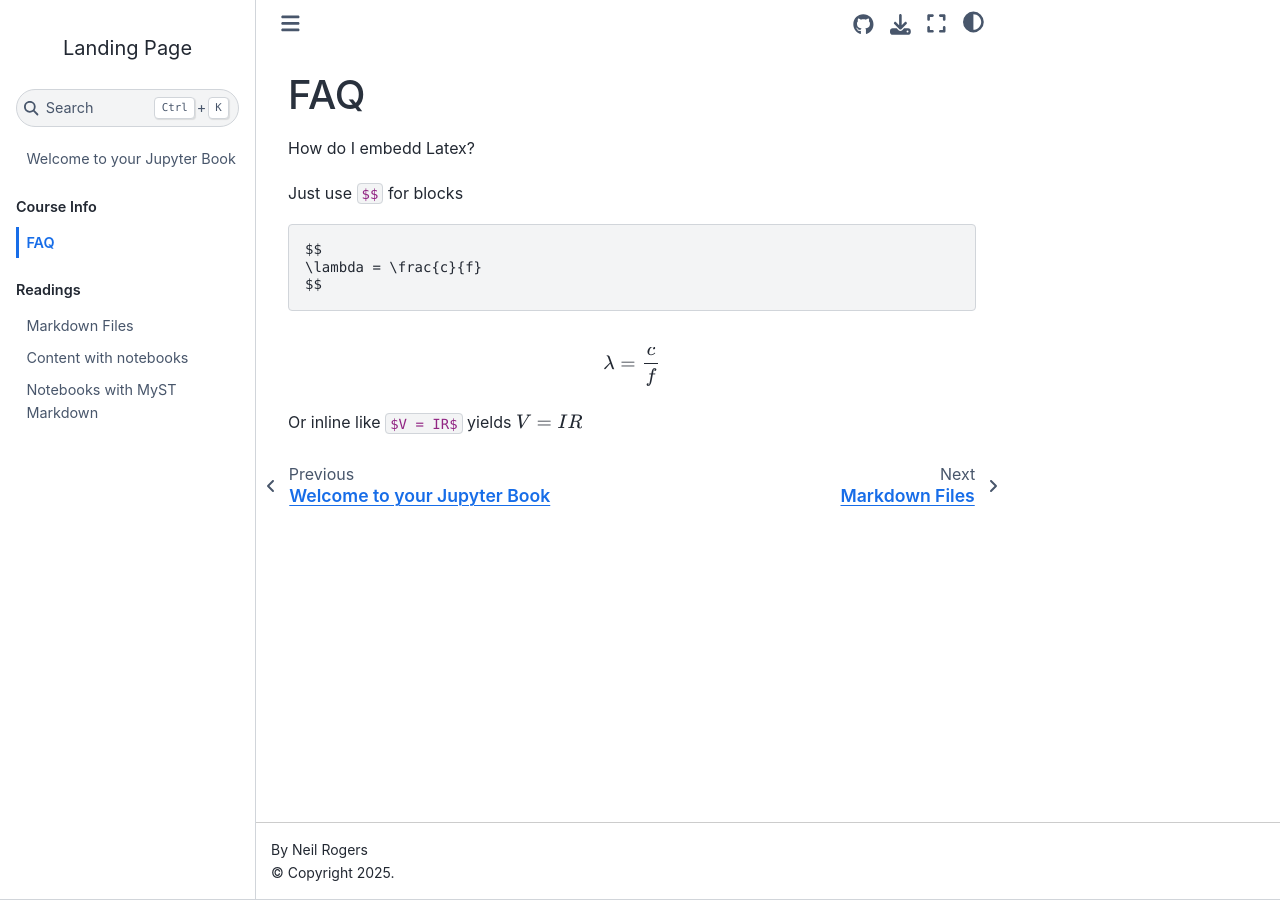
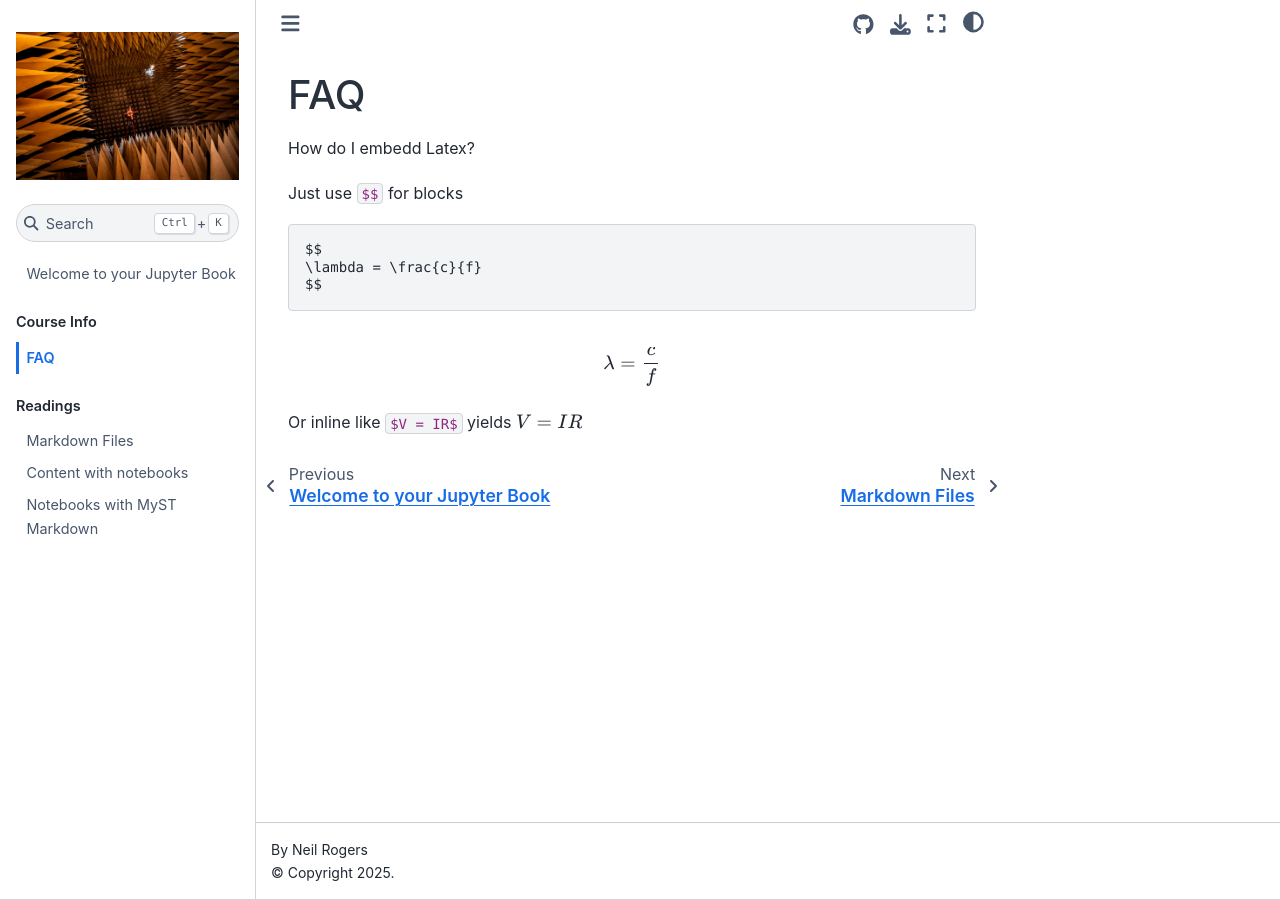
Before and after one commit to livethisdream/livethisdream.github.io, a Jupyter Book: the page built from book/faq.md, in a window 1280 px wide. Built offline with Jupyter Book 1.0.4 settings and Sphinx 7.4.7 and the Sphinx Book theme 1.1.4, drawn with Linux system fonts in a browser that asks for light colours.

Commit message:
Update _config.yml

```diff
--- a/book/_config.yml
+++ b/book/_config.yml
@@ -2,9 +2,9 @@
 # Book settings
 # Learn more at https://jupyterbook.org/customize/config.html
 
-title: Landing Page
+title: "Let's Build Something..."
 author: Neil Rogers
-logo: logo.png
+logo: images/chamber.jpg
 copyright: '2025'
 
 # Force re-execution of notebooks on each build.
```
